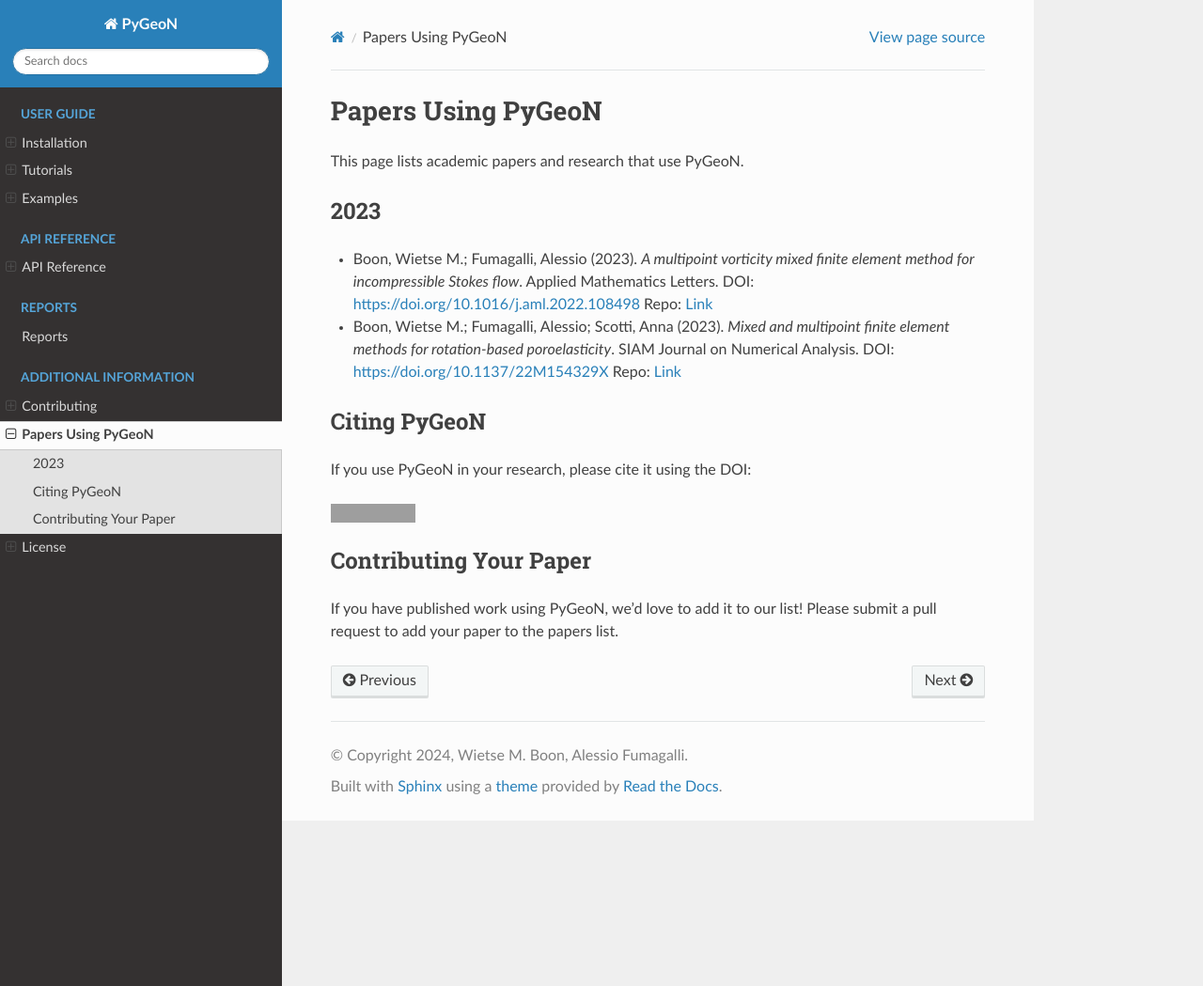
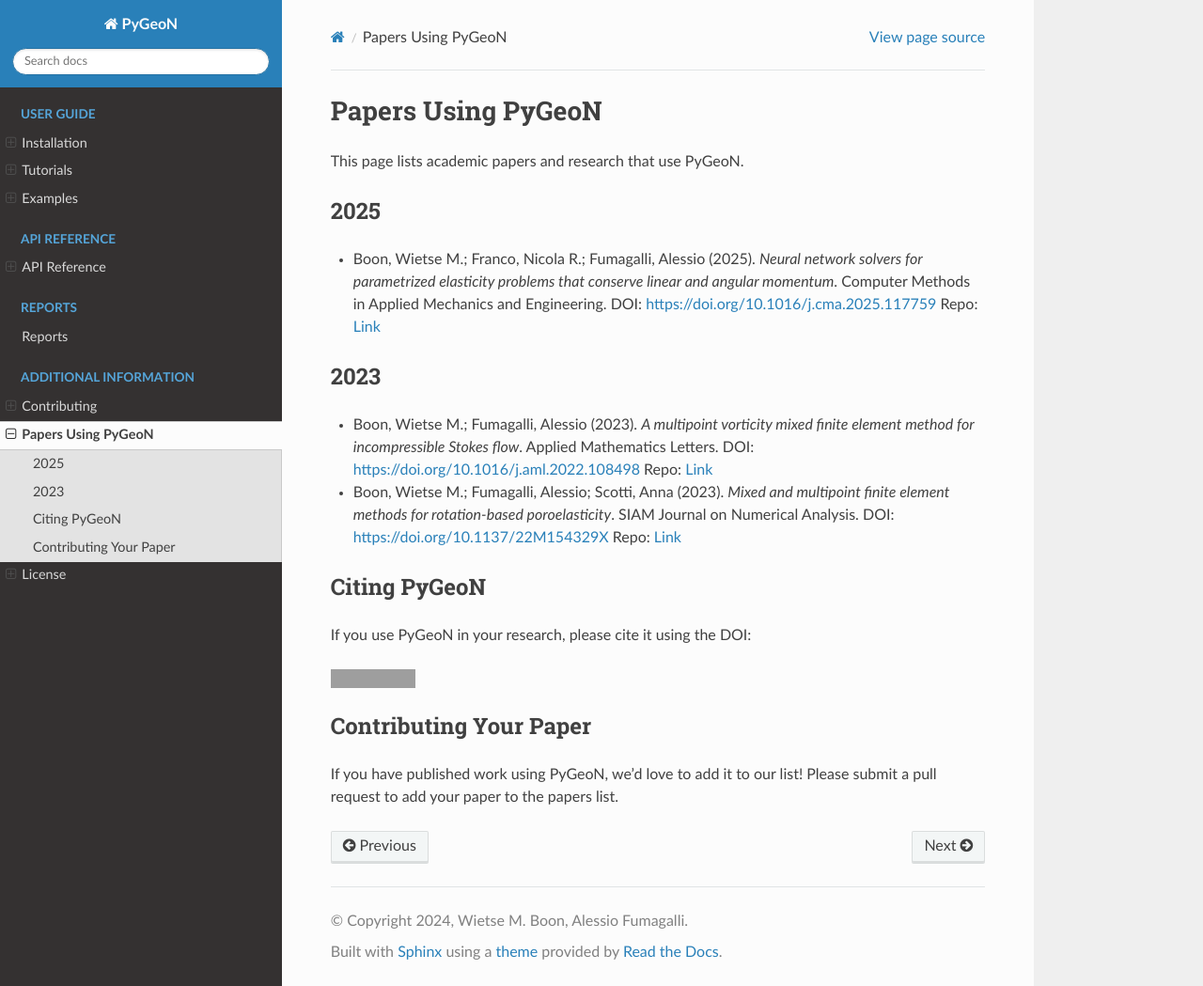
Before and after one commit to compgeo-mox/pygeon, a Sphinx documentation site: the page built from docs/papers.rst, in a window 1280 px wide and 1049 px high. Shown: the whole window at 94% size. Built offline with Sphinx 7.4.7 and the Read the Docs theme 3.1.0, drawn with Linux system fonts in a browser that asks for light colours; pages that are not in the unit, such as notebooks, are missing from menus; grey boxes are pictures that could not be loaded.

Commit message:
Update README from papers.bib

```diff
--- a/docs/papers.rst
+++ b/docs/papers.rst
@@ -3,6 +3,12 @@ Papers Using PyGeoN
 
 This page lists academic papers and research that use PyGeoN.
 
+
+2025
+----
+- Boon, Wietse M.; Franco, Nicola R.; Fumagalli, Alessio (2025). *Neural network solvers for parametrized elasticity problems that conserve linear and angular momentum*. Computer Methods in Applied Mechanics and Engineering.
+  DOI: `https://doi.org/10.1016/j.cma.2025.117759 <https://doi.org/10.1016/j.cma.2025.117759>`_
+  Repo: `Link <https://github.com/compgeo-mox/conservative_ml_elasticity>`_
 
 2023
 ----
```
